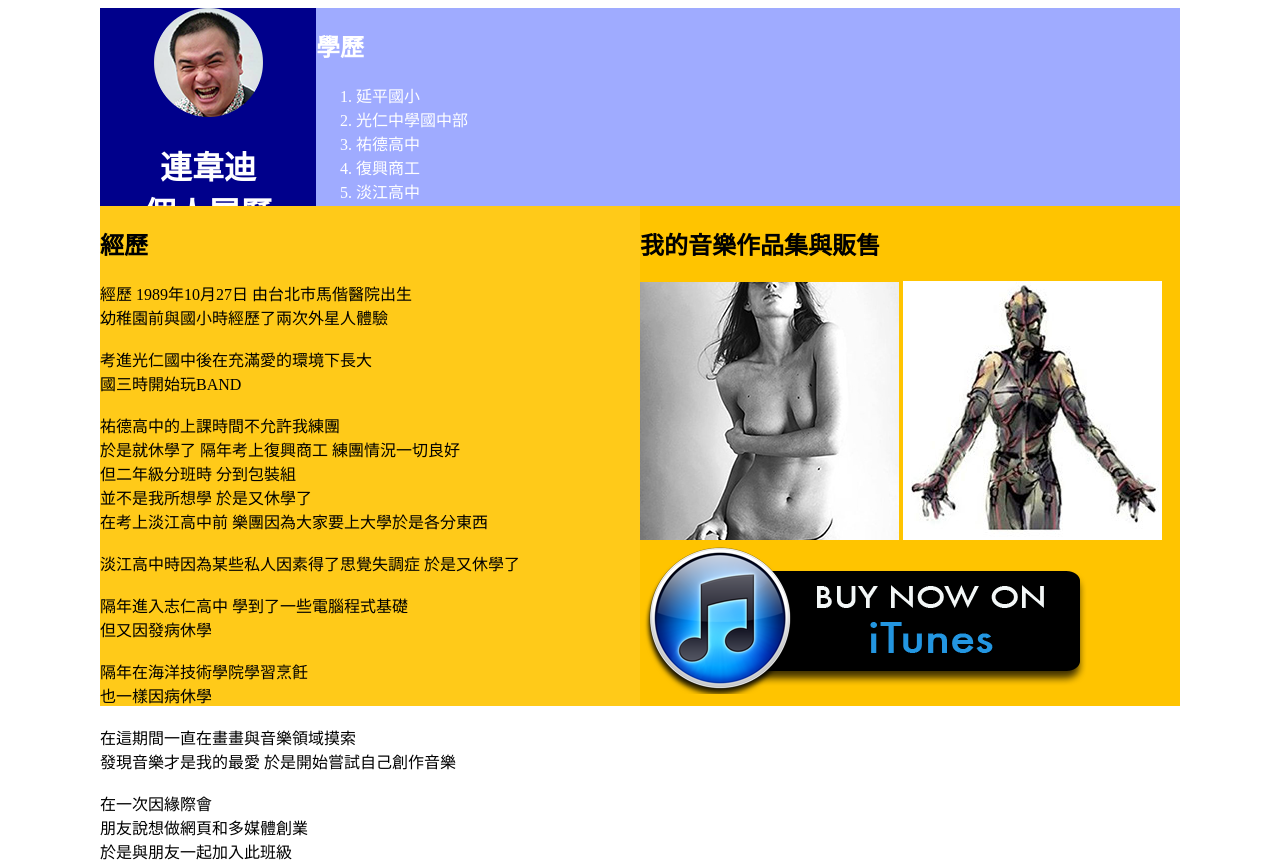
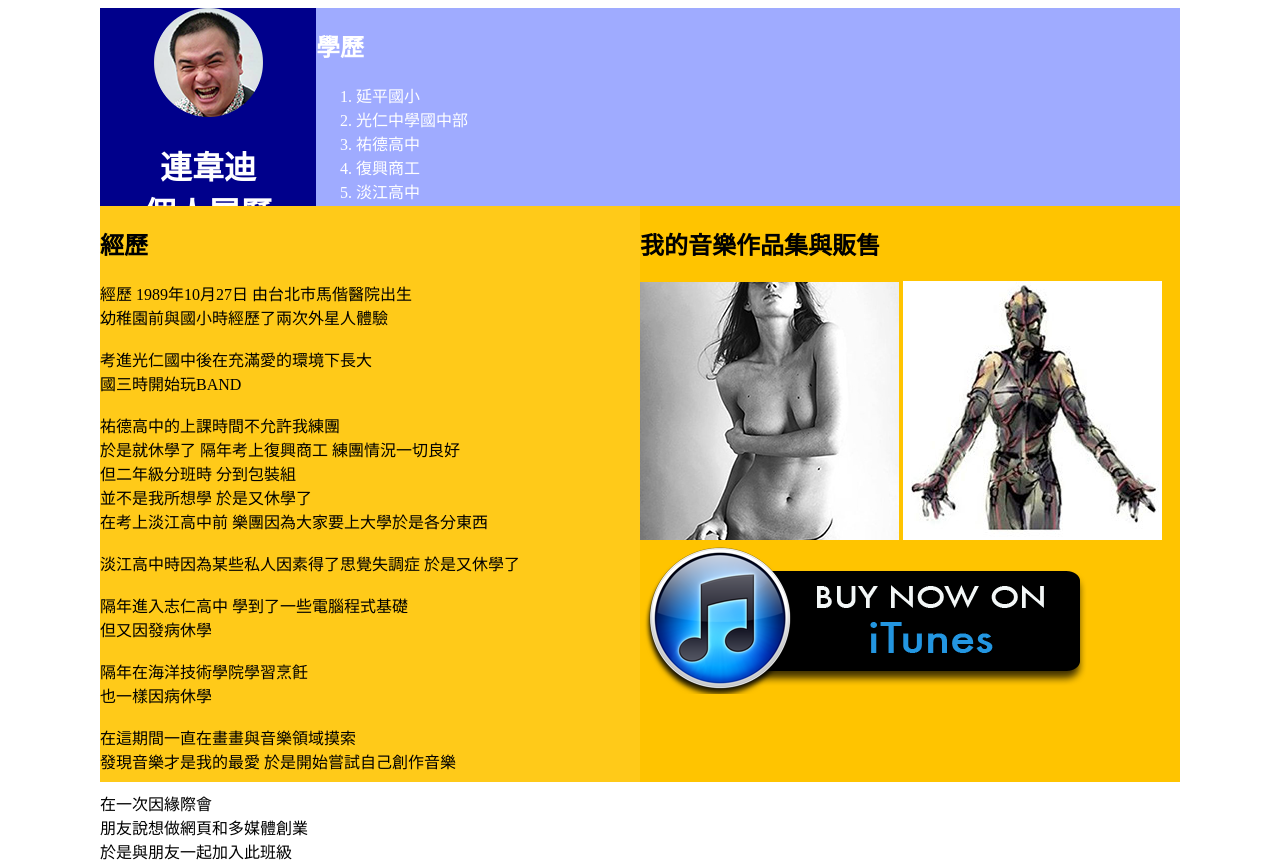
Before and after one commit to godizalien/godizalien.github.io, a PHP site: page /hw2css/hw2css.html in a window 1280 px wide. Run offline with PHP 8.4, Linux system fonts and the light colour scheme; some web fonts are replaced.

Commit message:
resize
resize

```diff
--- a/hw2css/hw2css.css
+++ b/hw2css/hw2css.css
@@ -5,7 +5,6 @@
     position: relative;
     margin: 0px auto;
 }
-
 
 div.q1 {
     font-family: wcl-02;
@@ -38,7 +37,7 @@ div.s2 {
 div.s3 {
     background-color: #FFCA19;
     position: absolute;
-    height: 500px;
+    height: 80%;
     left: 0px;
     top: 27.5%;
     width: 50%;
@@ -47,7 +46,7 @@ div.s3 {
 div.s4 {
     background-color: #FFC400;
     position: absolute;
-    height: 500px;
+    height: 80%;
     right: 0px;
     top: 27.5%;
     width: 50%;
```
